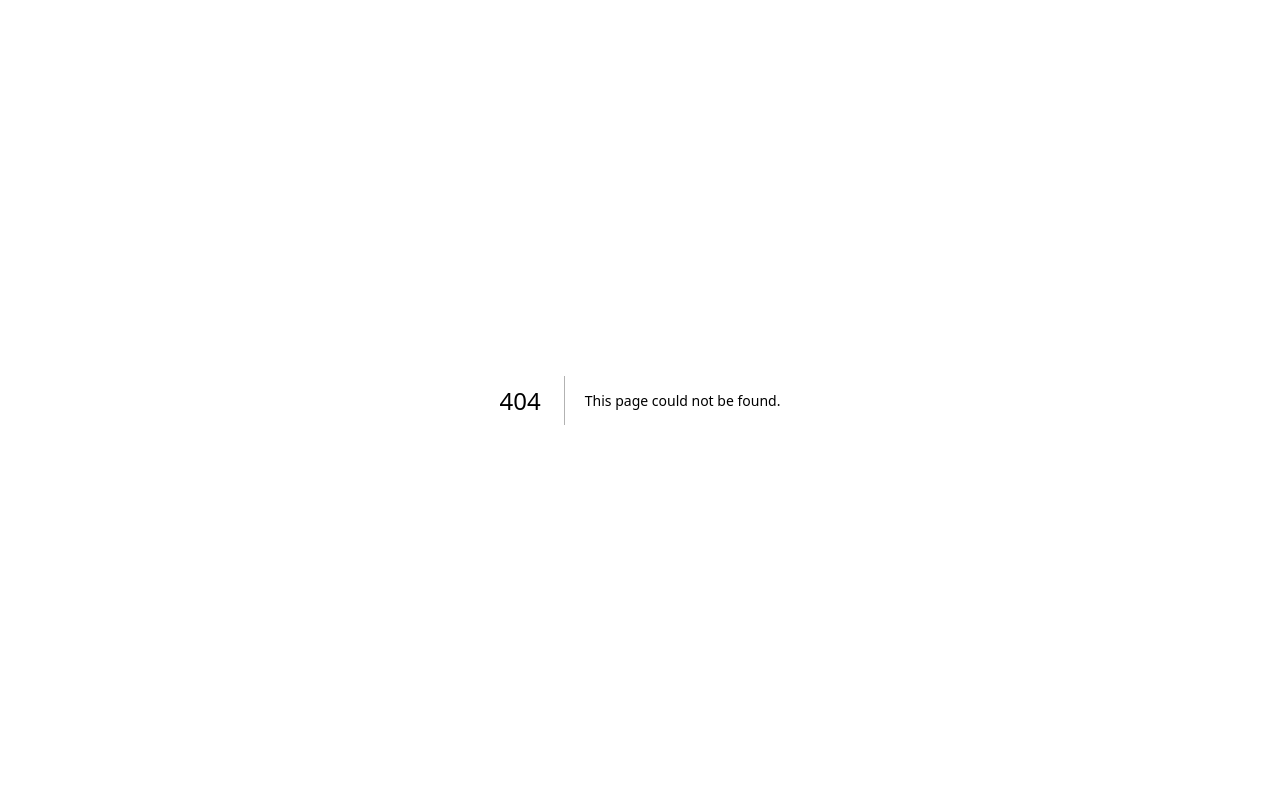
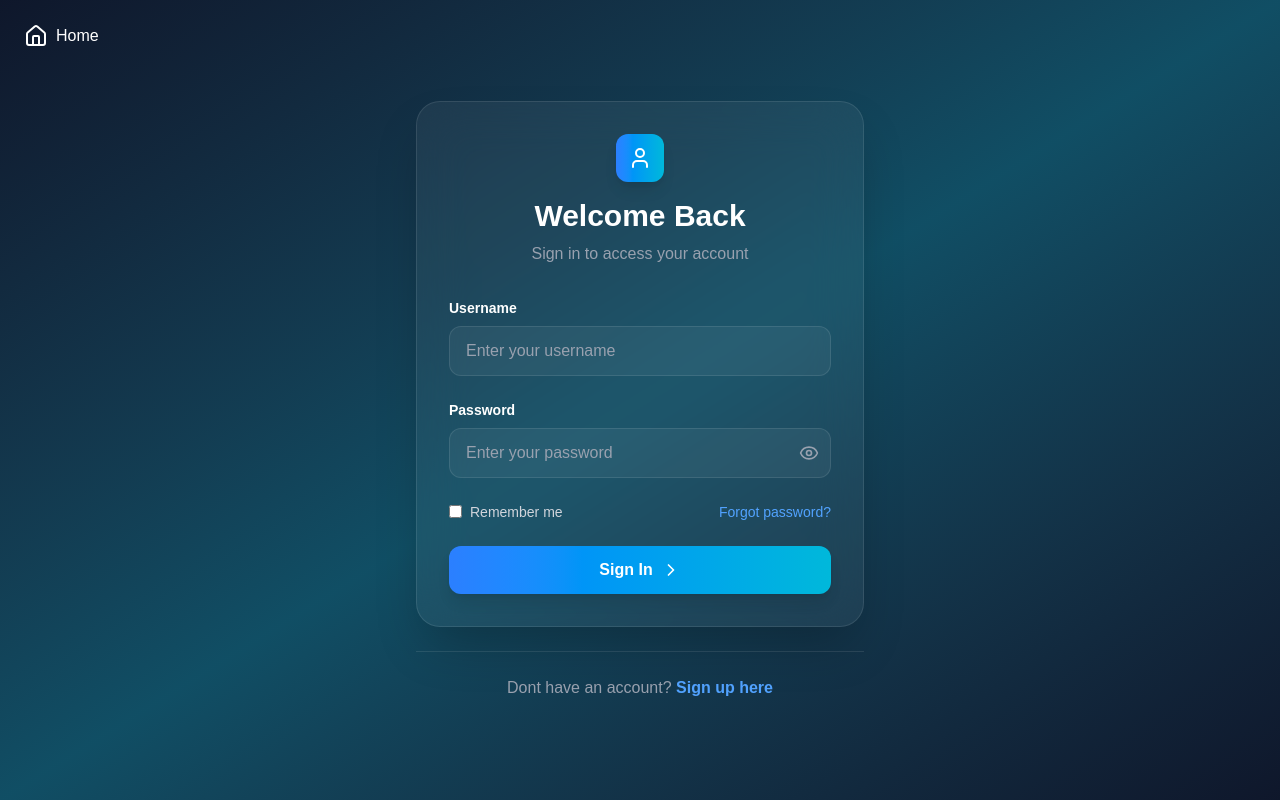
Before and after one commit to arhantsg07/HashMasters, a Next.js app: page /login in a window 1280 px wide. Before the commit this address had no page. Built offline with nearby package versions, Linux system fonts and the light colour scheme.

Commit message:
login page

```diff
--- /dev/null
+++ b/app/login/page.tsx
@@ -0,0 +1,184 @@
+"use client";
+import React, { useState } from 'react';
+import { ChevronRight, User, Eye, EyeOff } from 'lucide-react';
+import { useRouter } from 'next/navigation';
+import Link from 'next/link';
+import { House } from 'lucide-react';
+
+const LoginPage = () => {
+    const router = useRouter();
+    const [showPassword, setShowPassword] = useState(false);
+    const [formData, setFormData] = useState({
+        username: '',
+        password: ''
+    });
+
+    const handleInputChange = (e) => {
+        setFormData({
+            ...formData,
+            [e.target.name]: e.target.value
+        });
+    };
+
+    const handleSubmit = async (e) => {
+        e.preventDefault();
+
+        try {
+            const response = await fetch('http://localhost:8000/api/signin', {
+                method: 'POST',
+                headers: {
+                    'Content-Type': 'application/json'
+                },
+                body: JSON.stringify({
+                    username: formData.username,
+                    password: formData.password
+                })
+            });
+
+            const data = await response.json();
+
+            if (response.ok) {
+                // Save user_id and username in localStorage
+                localStorage.setItem("user_id", data.user_id);
+                localStorage.setItem("username", data.username);
+
+                console.log("Debugging: Stored user_id:", data.user_id); // Debugging
+                console.log("Debugging: Stored username:", data.username); // Debugging
+
+                alert('Login successful!');
+
+                console.log('Response:', data);
+                const userData = {
+                    username: data.username,
+                    isLoggedIn: true
+                };
+
+                localStorage.setItem('user', JSON.stringify(userData));
+                document.cookie = "auth-token=true; path=/;";
+
+
+                router.push("/");
+                // Optionally redirect or clear form
+            } else {
+                alert(`Login failed: ${data.message || 'Unknown error'}`);
+            }
+        } catch (error) {
+            console.error('Error during Login:', error);
+            alert('Something went wrong. Please try again later.');
+        }
+
+    };
+    return (
+
+        <div className="min-h-screen flex items-center justify-center bg-gradient-to-br from-slate-900 via-cyan-900 to-slate-900">
+            <div className="absolute top-6 left-6">
+                <Link
+                    href="/"
+                    className="flex items-center space-x-2 text-white hover:text-cyan-300 transition-colors"
+                >
+                    <House />
+                    <span className="font-medium">Home</span>
+                </Link>
+            </div>
+
+
+            {/* Login */}
+
+            <div className="w-full lg:w-1/2 flex items-center justify-center p-8">
+                <div className="w-full max-w-md">
+                    <div className="group bg-white/5 backdrop-blur-xl border border-white/10 rounded-3xl p-8 shadow-2xl hover:border-blue-500/30 transition-all duration-500 hover:shadow-blue-500/10">
+                        {/* Header */}
+                        <div className="text-center mb-8">
+                            <div className="inline-flex items-center justify-center w-12 h-12 bg-gradient-to-r from-blue-500 to-cyan-500 rounded-xl mb-4 shadow-lg">
+                                <User className="h-6 w-6 text-white" />
+                            </div>
+                            <h2 className="text-3xl font-bold text-white mb-2">Welcome Back</h2>
+                            <p className="text-gray-400">Sign in to access your account</p>
+                        </div>
+
+                        {/* Form */}
+                        <div className="space-y-6">
+                            {/* Username Field */}
+                            <div>
+                                <label className="block text-white text-sm font-semibold mb-2" htmlFor="username">
+                                    Username
+                                </label>
+                                <input
+                                    className="w-full px-4 py-3 bg-white/5 border border-white/10 rounded-xl text-white placeholder-gray-400 focus:outline-none focus:border-blue-500 focus:bg-white/10 transition-all duration-300"
+                                    id="username"
+                                    name="username"
+                                    type="text"
+                                    placeholder="Enter your username"
+                                    value={formData.username}
+                                    onChange={handleInputChange}
+                                    required
+                                />
+                            </div>
+
+                            {/* Password Field */}
+                            <div>
+                                <label className="block text-white text-sm font-semibold mb-2" htmlFor="password">
+                                    Password
+                                </label>
+                                <div className="relative">
+                                    <input
+                                        className="w-full px-4 py-3 bg-white/5 border border-white/10 rounded-xl text-white placeholder-gray-400 focus:outline-none focus:border-blue-500 focus:bg-white/10 transition-all duration-300 pr-12"
+                                        id="password"
+                                        name="password"
+                                        type={showPassword ? "text" : "password"}
+                                        placeholder="Enter your password"
+                                        value={formData.password}
+                                        onChange={handleInputChange}
+                                        required
+                                    />
+                                    <button
+                                        type="button"
+                                        onClick={() => setShowPassword(!showPassword)}
+                                        className="absolute right-3 top-1/2 transform -translate-y-1/2 text-gray-400 hover:text-white transition-colors"
+                                    >
+                                        {showPassword ? <EyeOff className="h-5 w-5" /> : <Eye className="h-5 w-5" />}
+                                    </button>
+                                </div>
+                            </div>
+
+                            {/* Remember Me & Forgot Password */}
+                            <div className="flex items-center justify-between text-sm">
+                                <label className="flex items-center text-gray-300">
+                                    <input type="checkbox" className="mr-2 rounded border-gray-300" />
+                                    Remember me
+                                </label>
+                                <a href="/forgot-password" className="text-blue-400 hover:text-white transition-colors">
+                                    Forgot password?
+                                </a>
+                            </div>
+
+                            {/* Login Button */}
+                            <button
+                                type="submit"
+                                onClick={handleSubmit}
+                                className="group w-full bg-gradient-to-r from-blue-500 to-cyan-500 text-white font-semibold py-3 px-6 rounded-xl hover:from-blue-600 hover:to-cyan-600 focus:outline-none focus:ring-2 focus:ring-blue-500 focus:ring-offset-2 focus:ring-offset-gray-900 transition-all duration-300 transform hover:scale-[1.02] shadow-lg hover:shadow-blue-500/25"
+                            >
+                                <span className="flex items-center justify-center">
+                                    Sign In
+                                    <ChevronRight className="ml-2 h-5 w-5 group-hover:translate-x-1 transition-transform" />
+                                </span>
+                            </button>
+                        </div>
+                    </div>
+                    <div className="text-center mt-6 pt-6 border-t border-white/10">
+                        <p className="text-gray-400">
+                            Dont have an account?{' '}
+                            <a href="/register" className="text-blue-400 hover:text-white font-semibold transition-colors">
+                                Sign up here
+                            </a>
+                        </p>
+                    </div>
+                </div>
+
+            </div>
+
+        </div>
+    );
+};
+
+export default LoginPage;
```
